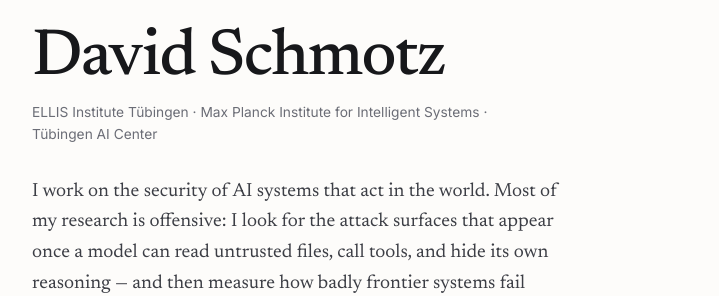
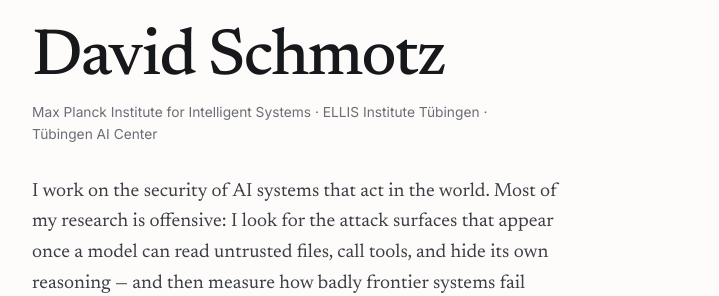
Before and after one commit to davidsmts/davidsmts.github.io, a Jekyll site: the page built from index.html, in a window 1280 px wide and 900 px high. Shown: the part 181-477 px from the top of the window, without its empty margins (280-999 px from the left). Built offline with Jekyll 4.4.1, drawn with Linux system fonts in a browser that asks for light colours; some of the changed text lies outside the part shown.

Commit message:
webpage update

```diff
--- a/index.html
+++ b/index.html
@@ -5,7 +5,7 @@
 <header class="hero">
   <p class="eyebrow">AI Security &amp; Safety Research</p>
   <h1 class="hero-name">David Schmotz</h1>
-  <p class="hero-affil">ELLIS Institute Tübingen · Max Planck Institute for Intelligent Systems · Tübingen AI Center</p>
+  <p class="hero-affil">Max Planck Institute for Intelligent Systems · ELLIS Institute Tübingen · Tübingen AI Center</p>
 
   <p class="lede">
     I work on the security of AI systems that act in the world. Most of my research
@@ -133,6 +133,10 @@
   <h3 class="sub">Education</h3>
   <ul class="cv-list">
     <li>
+      <span class="cv-when">2025 –</span>
+      <span class="cv-what"><strong>PhD</strong> — advised by Maksym Andriushchenko, at the Max Planck Institute for Intelligent Systems, the ELLIS Institute Tübingen and the Tübingen AI Center</span>
+    </li>
+    <li>
       <span class="cv-when">2023 – 2024</span>
       <span class="cv-what"><strong>University of Cambridge</strong> — Part III, MASt in Mathematics</span>
     </li>
```
